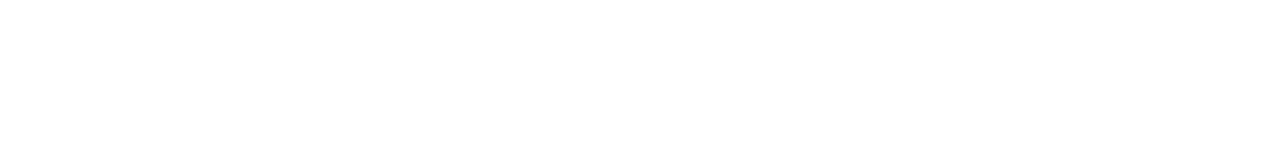
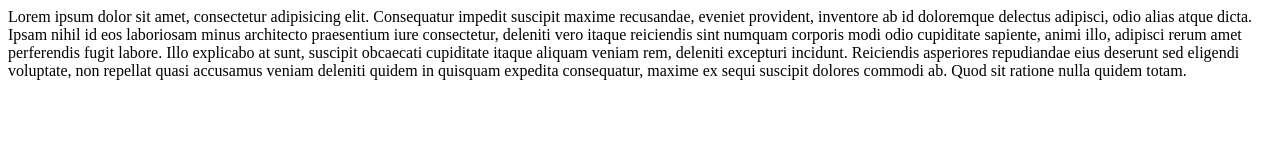
Before and after one commit to gillianmorgan/testing, a plain HTML site: page index.html in a window 1280 px wide. Drawn offline with Linux system fonts and the light colour scheme.

Commit message:
Adding section tag

```diff
--- a/index.html
+++ b/index.html
@@ -2,9 +2,10 @@
 <html lang="en">
 <head>
 	<meta charset="UTF-8">
-	<title>I am learning Git</title>
+	<title>I am really learning Git</title>
 </head>
 <body>
-
+	<section>Lorem ipsum dolor sit amet, consectetur adipisicing elit. Consequatur impedit suscipit maxime recusandae, eveniet provident, inventore ab id doloremque delectus adipisci, odio alias atque dicta. Ipsam nihil id eos laboriosam minus architecto praesentium iure consectetur, deleniti vero itaque reiciendis sint numquam corporis modi odio cupiditate sapiente, animi illo, adipisci rerum amet perferendis fugit labore. Illo explicabo at sunt, suscipit obcaecati cupiditate itaque aliquam veniam rem, deleniti excepturi incidunt. Reiciendis asperiores repudiandae eius deserunt sed eligendi voluptate, non repellat quasi accusamus veniam deleniti quidem in quisquam expedita consequatur, maxime ex sequi suscipit dolores commodi ab. Quod sit ratione nulla quidem totam.
+	</section>
 </body>
 </html>
```
Also changed, not shown: 1 other file.
